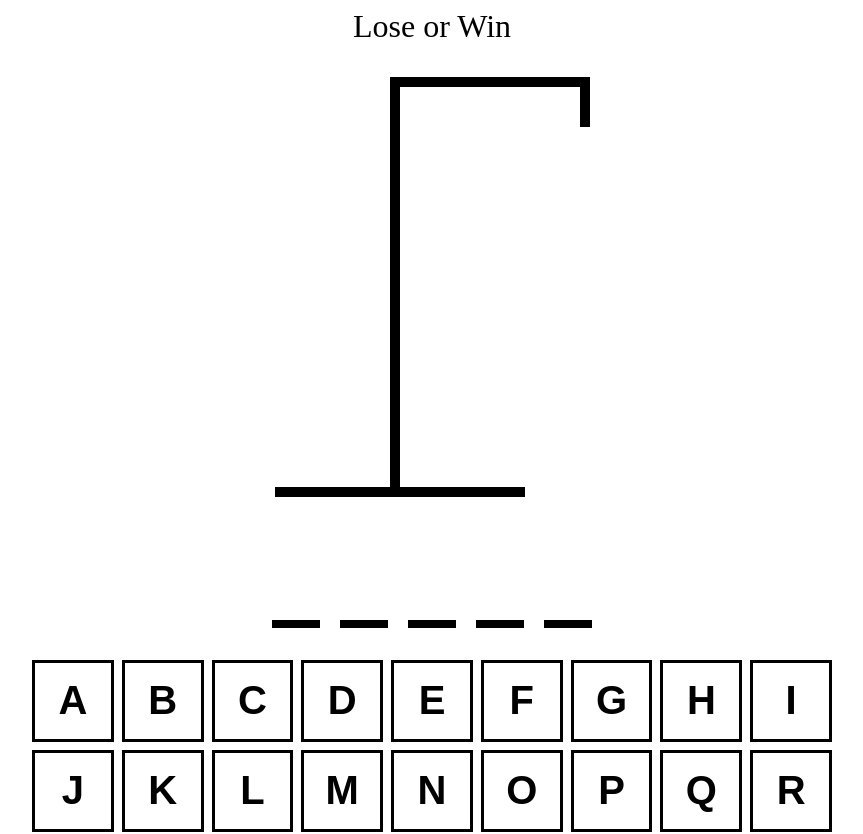
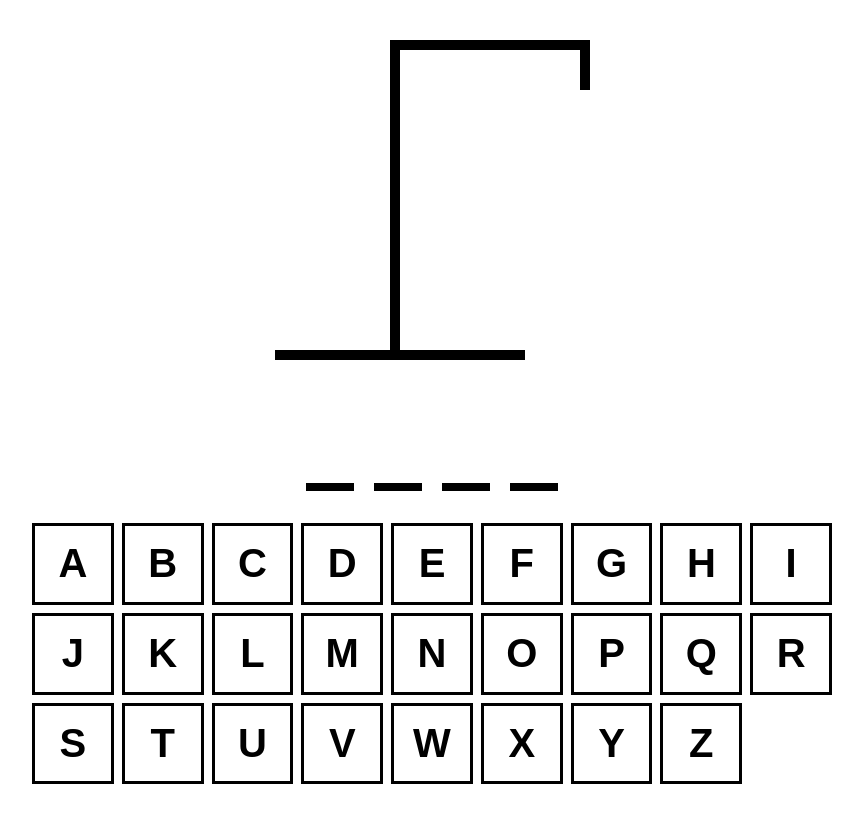
Before and after one commit to kuldp18/react-hangman, a React (Vite) app: page / in a window 1280 px wide. Shown: the top 834 px of the page, without its empty margins (208-1071 px from the left). Built offline with nearby package versions, Linux system fonts and the light colour scheme.

Commit message:
final features

```diff
--- a/src/App.tsx
+++ b/src/App.tsx
@@ -4,10 +4,12 @@
 import Keyboard from './components/Keyboard';
 import words from './wordList.json';
 
+function getWord() {
+  return words[Math.floor(Math.random() * words.length)];
+}
+
 function App() {
-  const [wordToGuess, setWordToGuess] = useState(() => {
-    return words[Math.floor(Math.random() * words.length)];
-  });
+  const [wordToGuess, setWordToGuess] = useState(getWord);
 
   const [guessedLetters, setGuessedLetters] = useState<string[]>([]);
 
@@ -15,12 +17,17 @@
     (letter) => !wordToGuess.includes(letter)
   );
 
+  const isLoser = incorrectLetters.length >= 6;
+  const isWinner = wordToGuess
+    .split('')
+    .every((letter) => guessedLetters.includes(letter));
+
   const addGuessedLetter = useCallback(
     (letter: string) => {
-      if (guessedLetters.includes(letter)) return;
+      if (guessedLetters.includes(letter) || isLoser || isWinner) return;
       setGuessedLetters((currentLetters) => [...currentLetters, letter]);
     },
-    [guessedLetters]
+    [guessedLetters, isWinner, isLoser]
   );
 
   useEffect(() => {
@@ -39,6 +46,25 @@
       document.removeEventListener('keypress', handler);
     };
   }, [guessedLetters]);
+
+  useEffect(() => {
+    const handler = (e: any): void => {
+      const key = e.key;
+
+      if (key !== 'Enter') return;
+
+      e.preventDefault();
+
+      setWordToGuess(getWord());
+      setGuessedLetters([]);
+    };
+
+    document.addEventListener('keypress', handler);
+
+    return () => {
+      document.removeEventListener('keypress', handler);
+    };
+  }, []);
 
   return (
     <div
@@ -59,17 +85,23 @@
           textAlign: 'center',
         }}
       >
-        Lose or Win
+        {isWinner && 'Winner! - Refresh to play again!'}
+        {isLoser && 'Nice try, you lose! - Refresh to try again!'}
       </div>
 
       <HangmanDrawing numberOfGuesses={incorrectLetters.length} />
-      <HangmanWord guessedLetters={guessedLetters} wordToGuess={wordToGuess} />
+      <HangmanWord
+        guessedLetters={guessedLetters}
+        wordToGuess={wordToGuess}
+        reveal={isLoser}
+      />
       <div
         style={{
           alignSelf: 'stretch',
         }}
       >
         <Keyboard
+          disabled={isWinner || isLoser}
           activeLetters={guessedLetters.filter((letter) => {
             return wordToGuess.includes(letter);
           })}
--- a/src/components/HangmanDrawing.tsx
+++ b/src/components/HangmanDrawing.tsx
@@ -35,7 +35,7 @@
       <div
         className="top-vertical"
         style={{
-          height: '400px',
+          height: '300px',
           width: '10px',
           background: 'black',
           marginLeft: '115px',
--- a/src/components/HangmanWord.tsx
+++ b/src/components/HangmanWord.tsx
@@ -1,9 +1,14 @@
 type HangmanWordProps = {
   guessedLetters: string[];
   wordToGuess: string;
+  reveal?: boolean;
 };
 
-const HangmanWord = ({ guessedLetters, wordToGuess }: HangmanWordProps) => {
+const HangmanWord = ({
+  guessedLetters,
+  wordToGuess,
+  reveal = false,
+}: HangmanWordProps) => {
   return (
     <div
       className="container"
@@ -26,9 +31,13 @@
           >
             <span
               style={{
-                visibility: guessedLetters.includes(letter)
-                  ? 'visible'
-                  : 'hidden',
+                visibility:
+                  guessedLetters.includes(letter) || reveal
+                    ? 'visible'
+                    : 'hidden',
+
+                color:
+                  !guessedLetters.includes(letter) && reveal ? 'red' : 'black',
               }}
             >
               {letter}
--- a/src/components/Keyboard.tsx
+++ b/src/components/Keyboard.tsx
@@ -2,6 +2,7 @@
 type KeyboardProps = {
   activeLetters: string[];
   inactiveLetters: string[];
+  disabled?: boolean;
   addGuessedLetter: (letter: string) => void;
 };
 
@@ -38,6 +39,7 @@
   activeLetters,
   inactiveLetters,
   addGuessedLetter,
+  disabled = false,
 }: KeyboardProps) => {
   return (
     <div
@@ -59,7 +61,7 @@
             ${isInactive ? styles.inactive : ''}
             `}
             key={key}
-            disabled={isInactive || isActive}
+            disabled={isInactive || isActive || disabled}
           >
             {key}
           </button>
```
